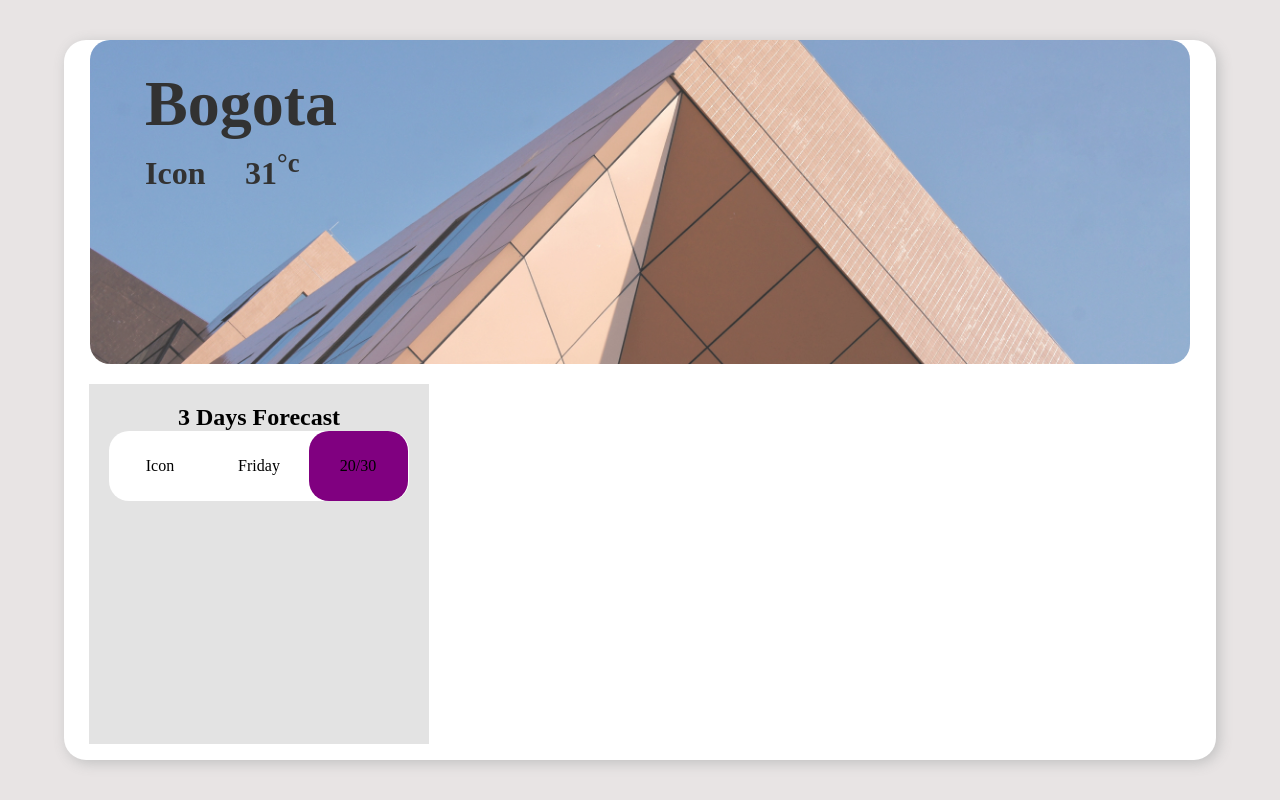
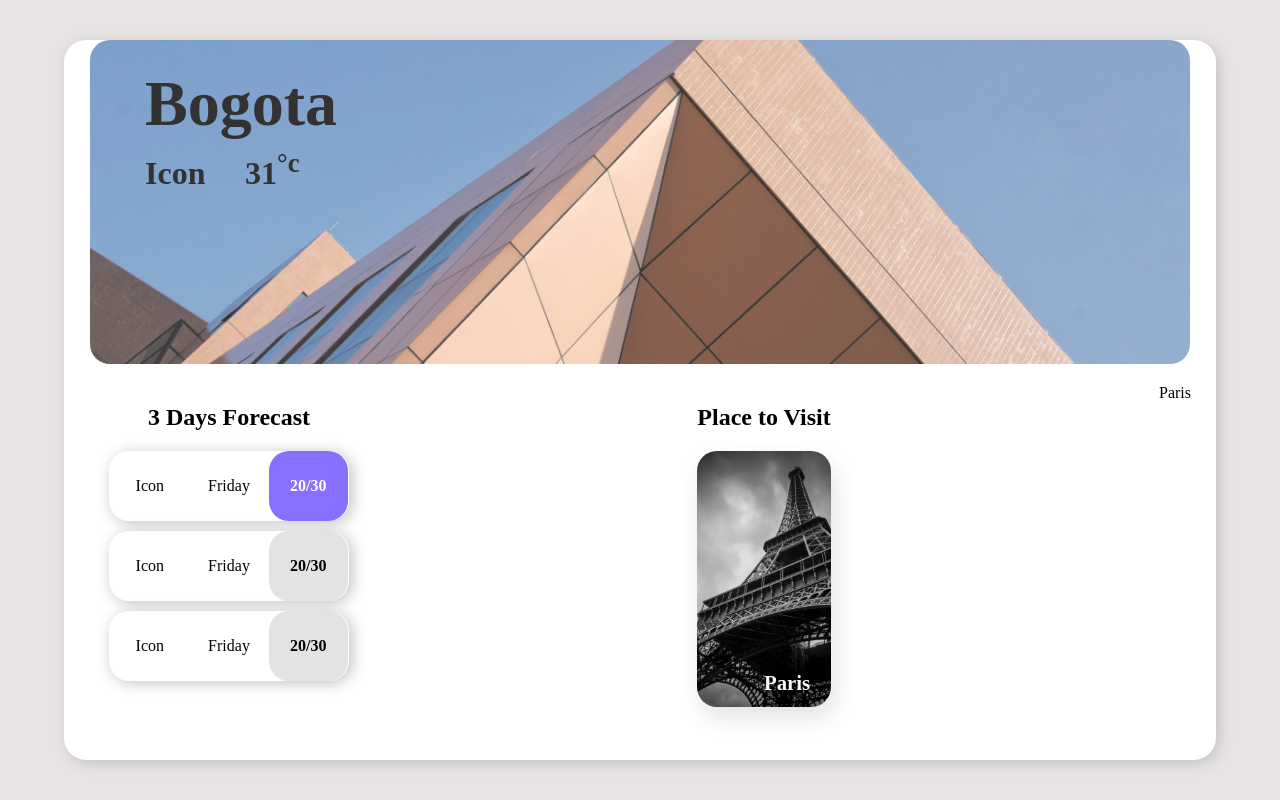
Before and after one commit to Di-Sagli/WeatherApp, an Angular app: page / in a window 1280 px wide. Built offline with nearby package versions, Linux system fonts and the light colour scheme.

Commit message:
Place to visit terminado

```diff
--- a/src/app/app.component.css
+++ b/src/app/app.component.css
@@ -74,18 +74,25 @@
 }
 
 .forecastContainer {
-	background: #e3e3e3;
+	background: inherit;
 	padding: 20px;
 	text-align: center;
+}
+
+.forecastTitle {
+	margin-bottom: 20px;
 }
 
 .forecast {
 	height: 70px;
 	line-height: 70px;
-	width: 300px;
+	width: 240px;
+	margin-bottom: 10px;
 	border-radius: 20px;
 	background: #fff;
+	box-shadow: 3px 2px 15px silver;
 }
+
 
 .forecast span {
 	display: inline-block;
@@ -96,10 +103,46 @@
 
 .foreDetails {
 	height: inherit;
+	white-space: pre;
 }
 
 .minMax {
-	background: purple;
+	background: #e3e3e3;
 	width: 33%;
 	border-radius: inherit;
+	color: #000;
+	font-weight: bold;
 }
+
+.mM {
+	background: #886fff;
+	color: #fff;
+}
+
+.placeToVisit {
+	padding: 20px;
+	height: 100%;
+	overflow: hidden;
+}
+
+.placeToVisit h2 {
+	margin-bottom: 20px;
+}
+
+.firstcity {
+	height: 80%;
+	border-radius: 20px;
+	background: url('../assets/images/paris.jpg') no-repeat center;
+	background-size: cover;
+	box-shadow: 4px 11px 23px #e3e3e3;
+}
+
+.firstcity span {
+	position: relative;
+	top: 86%;
+	left: 50%;
+	font-size: 1.3rem;
+	color: #f9f9f9;
+	font-weight: bold;
+
+}
--- a/src/app/app.component.html
+++ b/src/app/app.component.html
@@ -29,6 +29,28 @@
           <div class="forecastContainer">
             <h2 class="forecastTitle">3 Days Forecast</h2>
             <div class="forecast">
+              <span class="iconWeather foreDetails ">
+                Icon
+              </span>
+              <span class="day foreDetails">
+                Friday
+              </span>
+              <span class="minMax mM foreDetails">
+                20/30
+              </span>
+            </div>
+            <div class="forecast">
+              <span class="iconWeather foreDetails">
+                Icon
+              </span>
+              <span class="day foreDetails">
+                Friday
+              </span>
+              <span class="minMax foreDetails">
+                20/30
+              </span>
+            </div>
+            <div class="forecast">
               <span class="iconWeather foreDetails">
                 Icon
               </span>
@@ -39,9 +61,24 @@
                 20/30
               </span>
           </div>
-          <div></div>
+
+        <!-- forecastContainer -->
+        </div>
+
+        <!-- PlaceToVisit -->
+        <div class="placeToVisit">
+            <h2>Place to Visit</h2>
+              <div class="firstcity">
+                <span>Paris</span>
+              </div>
+        </div>
+
+        <!-- AddLocation -->
+        <div class="otherLocation">
+          <div>Paris</div>
           <div></div>
         </div>
+
 
     <!-- extracontainer end -->
     </div>
```
Also changed, not shown: src/assets/images/paris.jpg (added).
